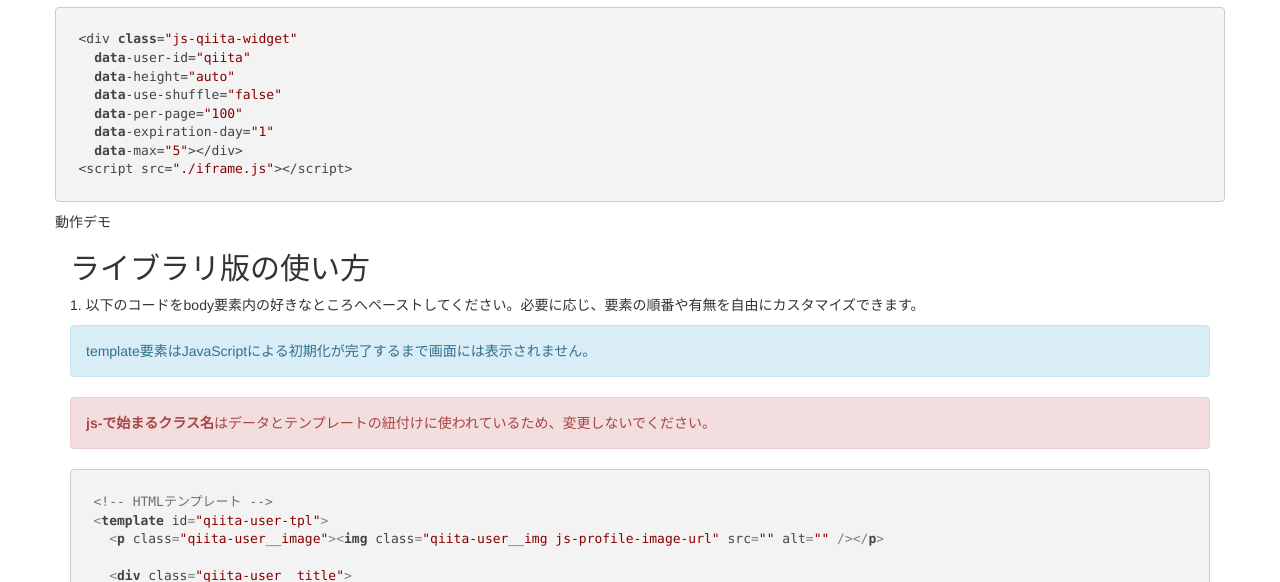
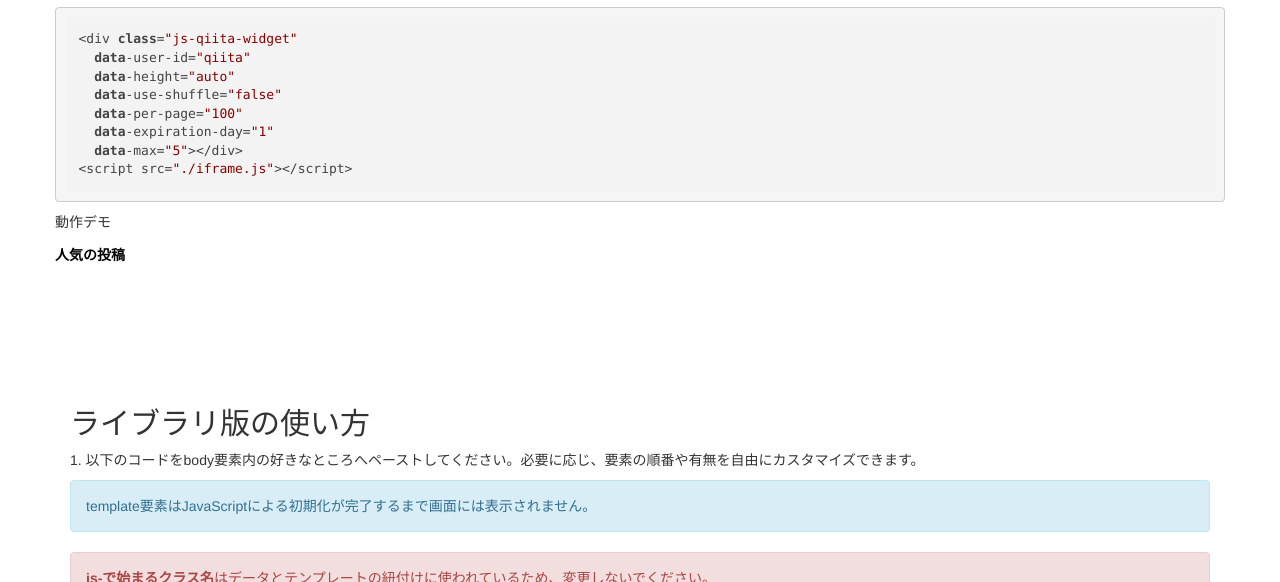
Before and after one commit to hokkey/qiita-widget-js, a website built with webpack: page docs/index.html in a window 1280 px wide. Shown: the part 598-1180 px from the top of the page. Built offline with nearby package versions, Linux system fonts and the light colour scheme; no server answers.

Commit message:
Change destination of iframe.js from /dist to /docs

```diff
--- a/bs-config.js
+++ b/bs-config.js
@@ -20,7 +20,7 @@
         }
     },
     "files": [
-      './dist/**/*'
+      './docs/**/*'
     ],
     "watchEvents": [
         "change"
--- a/docs/index.html
+++ b/docs/index.html
@@ -5,7 +5,6 @@
   <title>Qiita Widget JS</title>
   <link rel="stylesheet" href="https://bootswatch.com/4-alpha/cosmo/bootstrap.min.css">
   <link rel="stylesheet" href="https://cdnjs.cloudflare.com/ajax/libs/highlight.js/9.12.0/styles/default.min.css">
-  <link rel="stylesheet" href="../dist/style.css">
   <meta name="viewport" content="width=device-width, initial-scale=1">
   <style>
 
@@ -76,7 +75,7 @@
             data-per-page="100"
             data-expiration-day="1"
             data-max="5"></div>
-          <script src="../dist/iframe.js"></script>
+          <script src="./iframe.js"></script>
         </div>
       </div>
     </div>
--- a/webpack.config.js
+++ b/webpack.config.js
@@ -106,7 +106,7 @@
 
     output: {
       filename: 'iframe.js',
-      path: path.resolve(__dirname, 'dist'),
+      path: path.resolve(__dirname, 'docs'),
     },
 
     resolve: {
```
Also changed, not shown: docs/iframe.js (renamed from dist/iframe.js).
